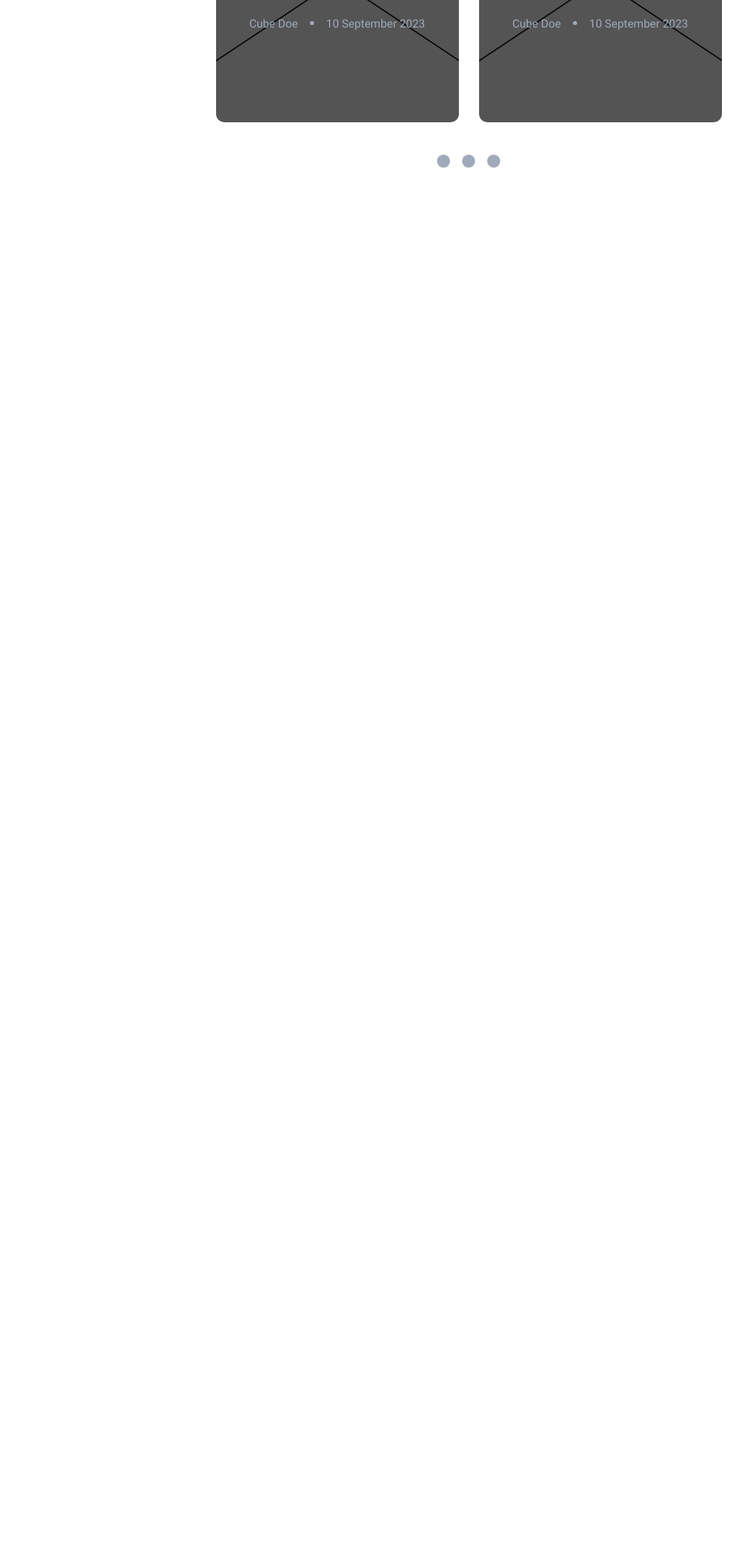
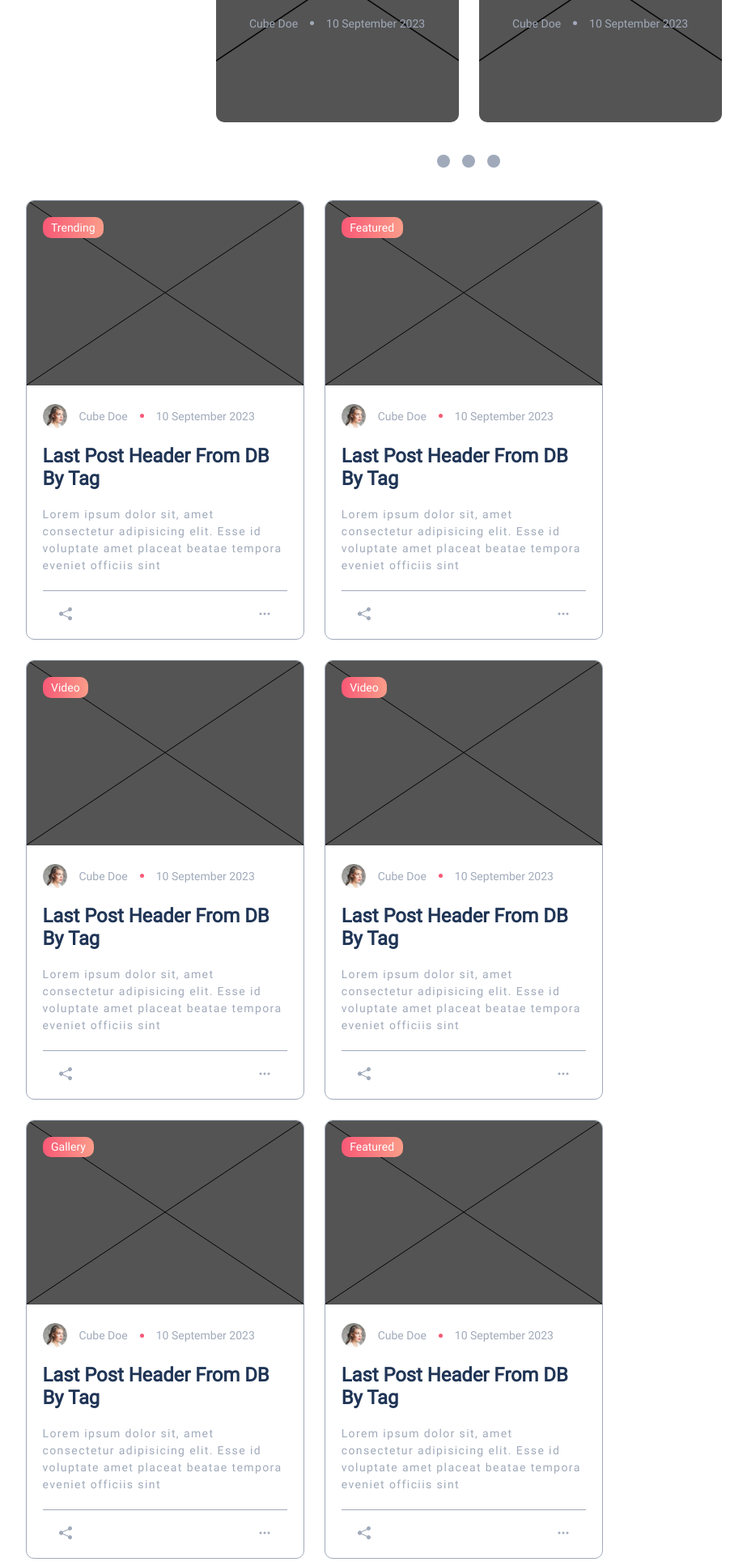
Before and after one commit to MIU-cz/PHP-Work, a PHP site: page / in a window 1280 px wide. Shown: the part 871-2800 px from the top of the page at 81% size, without its empty margins (61-984 px from the left). Before the commit the page ends 1078 px from the top, so only its background shows below. Run offline with PHP 8.4, Linux system fonts and the light colour scheme.

Commit message:
feat: main - main section completed

```diff
--- a/ibaCZ-Blog/components/_Main.php
+++ b/ibaCZ-Blog/components/_Main.php
@@ -5,9 +5,21 @@ $postItem = [
 	'tag' => '',
 	'title' => 'last post header from DB by tag',
 	'text' => 'Lorem ipsum dolor sit, amet consectetur adipisicing elit. Esse id voluptate amet placeat beatae tempora eveniet officiis sint',
+	'foto' => './src/img/autor-foto.png',
 	'autor' => 'Cube Doe',
 	'date' => date('d F Y', getDate()[0]),
 	'img' => './src/img/blog-foto-tmp.svg'
+];
+
+$postBtn = [
+	'share' => '
+		<svg xmlns="http://www.w3.org/2000/svg" width="16" height="16" fill="currentColor" class="bi bi-share-fill" viewBox="0 0 16 16">
+			<path d="M11 2.5a2.5 2.5 0 1 1 .603 1.628l-6.718 3.12a2.499 2.499 0 0 1 0 1.504l6.718 3.12a2.5 2.5 0 1 1-.488.876l-6.718-3.12a2.5 2.5 0 1 1 0-3.256l6.718-3.12A2.5 2.5 0 0 1 11 2.5z"/>
+		</svg>',
+	'more' => '
+		<svg xmlns="http://www.w3.org/2000/svg" width="16" height="16" fill="currentColor" class="bi bi-three-dots" viewBox="0 0 16 16">
+			<path d="M3 9.5a1.5 1.5 0 1 1 0-3 1.5 1.5 0 0 1 0 3zm5 0a1.5 1.5 0 1 1 0-3 1.5 1.5 0 0 1 0 3zm5 0a1.5 1.5 0 1 1 0-3 1.5 1.5 0 0 1 0 3z"/>
+		</svg>'
 ];
 
 $colPost = 10;
@@ -16,18 +28,56 @@ $colPost = 10;
 
 <div class="main__container">
 	<div class="main__content">
-		<div class="main__item_container">
-			<div class="main__item_content">
-				<div class="item_foto"></div>
-				<div class="item_tag"></div>
-				<div class="item_autor">
-					<div class="autor_foto"></div>
-					<div class="autor_name"></div>
-					<div class="deco_dot"></div>
-					<div class="autor_date"></div>
+		<?php
+		for ($i = 1; $i <= $colPost; $i++) {
+			$tagIndx = round(rand(0, 4));
+
+			echo '
+				<div class="main__item_container">
+					<div class="main__item_content">
+						<div class="item_foto">
+							<img src="' . $postItem['img'] . '" alt="blog-foto - ' . $postItem['img'] . '">
+							<div class="item_tag">
+								<button class="tag_btn" name="post-tag-' . $tag[$tagIndx] . '">
+								' . $tag[$tagIndx] . '
+								</button>
+							</div>
+						</div>
+
+						<div class="item_content">
+							<div class="item_autor">
+								<div class="autor_foto">
+									<img src="' . $postItem['foto'] . '" alt="foto-' . $postItem['foto'] . '">
+								</div>
+
+								<div class="autor_name">
+									<span>' . $postItem['autor'] . '</span>
+								</div>
+
+								<div class="autor_date">
+									<span>' . $postItem['date'] . '</span>
+								</div>
+							</div>
+
+							<div class="item_title">
+								<h3>' . $postItem['title'] . '</h3>
+							</div>
+
+							<div class="item_text">
+								<p>' . $postItem['text'] . '</p>
+							</div>
+
+							<div class="item_btns">
+								<button class="post_btn" name="btn-share">' . $postBtn['share'] . '</button>
+								<button class="post_btn" name="btn-more">' . $postBtn['more'] . '</button>
+							</div>
+						</div>
+					</div>
 				</div>
-			</div>
-		</div>
+			';
+		}
+		?>
+
 	</div>
 
 	<div class="aside__content"></div>
--- a/ibaCZ-Blog/src/css/_Main.scss
+++ b/ibaCZ-Blog/src/css/_Main.scss
@@ -10,7 +10,105 @@
 }
 
 .main__content {
-	@include Flexyble();
+	display: grid;
+	grid-auto-flow: row;
+	gap: 25px;
+
+	@media (min-width: 768px) {
+		grid-template-columns: repeat(2, 1fr);
+	}
+
+	.main__item_container {
+		border: 1px solid $c-blue-grayest;
+		border-radius: 10px;
+		overflow: hidden;
+	}
+
+	.main__item_content {
+	}
+
+	.item_foto {
+		width: 100%;
+		position: relative;
+
+		img {
+			width: 100%;
+		}
+
+		.item_tag {
+			position: absolute;
+			top: 20px;
+			left: 20px;
+		}
+	}
+
+	.item_content {
+		padding: 20px;
+		@include Flexyble();
+		flex-direction: column;
+		gap: 20px;
+
+		.item_autor {
+			width: 100%;
+			@include Flexyble();
+			justify-content: flex-start;
+			gap: 15px;
+
+			@include fontStyle($color: $c-blue-grayest);
+
+			.autor_foto {
+				width: 30px;
+				height: 30px;
+
+				img {
+					width: 100%;
+				}
+			}
+
+			.autor_name {
+				@include Flexyble();
+				&::after {
+					content: "";
+					display: inline-block;
+					margin-left: 15px;
+					width: 5px;
+					height: 5px;
+					border-radius: 50%;
+					background-color: $c-main-red;
+				}
+			}
+			.autor_date {
+			}
+		}
+
+		.item_title {
+			h3 {
+				@include fontStyle($fs: 1.7em, $fw: 900);
+				text-transform: capitalize;
+			}
+		}
+		.item_text {
+			@include fontStyle($ls: 0.1em, $lh: 1.5em, $color: $c-blue-grayest);
+		}
+
+		.item_btns {
+			width: 100%;
+			border-top: 1px solid $c-blue-grayest;
+			padding: 20px 20px 0;
+
+			@include Flexyble();
+			justify-content: space-between;
+
+			.post_btn {
+				@include fontStyle($color: $c-blue-grayest);
+
+				&:hover,
+				&:active {
+					color: $c-red-lightest;
+				}
+			}
+		}
+	}
 }
 
 .aside__content {
--- a/ibaCZ-Blog/src/css/_Post-slider.scss
+++ b/ibaCZ-Blog/src/css/_Post-slider.scss
@@ -13,7 +13,6 @@
 	border-radius: 10px;
 	overflow: hidden;
 	background: no-repeat center / cover;
-}
 
 	.item_content {
 		@include Flexyble();
@@ -53,6 +52,7 @@
 			}
 		}
 	}
+}
 
 .pag_btns {
 	@include Flexyble();
--- a/ibaCZ-Blog/src/css/_btns.scss
+++ b/ibaCZ-Blog/src/css/_btns.scss
@@ -72,3 +72,12 @@
 		background: $main-gradient;
 	}
 }
+
+.post_btn {
+	background: none;
+
+	&:hover,
+	&:active {
+		color: $c-red-lightest;
+	}
+}
--- a/ibaCZ-Blog/src/css/style.css
+++ b/ibaCZ-Blog/src/css/style.css
@@ -101,6 +101,13 @@
 }
 .pagBtnBig:hover, .pagBtnBig:active {
   background: linear-gradient(90deg, hsl(349, 92%, 66%) 0%, hsl(10, 92%, 76%) 100%);
+}
+
+.post_btn {
+  background: none;
+}
+.post_btn:hover, .post_btn:active {
+  color: hsl(10, 92%, 76%);
 }
 
 .header__container {
@@ -375,15 +382,14 @@
   overflow: hidden;
   background: no-repeat center/cover;
 }
-
-.item_content {
+.slider_item_container .item_content {
   display: flex;
   justify-content: center;
   align-items: center;
   flex-direction: column;
   gap: 20px;
 }
-.item_content .item_title {
+.slider_item_container .item_content .item_title {
   font-family: "Roboto-Regular";
   font-size: 1.2em;
   font-weight: inherit;
@@ -393,7 +399,7 @@
   text-transform: uppercase;
   text-align: center;
 }
-.item_content .item_description {
+.slider_item_container .item_content .item_description {
   display: flex;
   justify-content: center;
   align-items: center;
@@ -406,12 +412,12 @@
   line-height: normal;
   color: hsl(217, 16%, 68%);
 }
-.item_content .item_description .item_autor {
+.slider_item_container .item_content .item_description .item_autor {
   display: flex;
   justify-content: center;
   align-items: center;
 }
-.item_content .item_description .item_autor::after {
+.slider_item_container .item_content .item_description .item_autor::after {
   content: "";
   display: inline-block;
   margin-left: 15px;
@@ -447,9 +453,111 @@
 }
 
 .main__content {
+  display: grid;
+  grid-auto-flow: row;
+  gap: 25px;
+}
+@media (min-width: 768px) {
+  .main__content {
+    grid-template-columns: repeat(2, 1fr);
+  }
+}
+.main__content .main__item_container {
+  border: 1px solid hsl(217, 16%, 68%);
+  border-radius: 10px;
+  overflow: hidden;
+}
+.main__content .item_foto {
+  width: 100%;
+  position: relative;
+}
+.main__content .item_foto img {
+  width: 100%;
+}
+.main__content .item_foto .item_tag {
+  position: absolute;
+  top: 20px;
+  left: 20px;
+}
+.main__content .item_content {
+  padding: 20px;
   display: flex;
   justify-content: center;
   align-items: center;
+  flex-direction: column;
+  gap: 20px;
+}
+.main__content .item_content .item_autor {
+  width: 100%;
+  display: flex;
+  justify-content: center;
+  align-items: center;
+  justify-content: flex-start;
+  gap: 15px;
+  font-family: "Roboto-Regular";
+  font-size: inherit;
+  font-weight: inherit;
+  letter-spacing: normal;
+  line-height: normal;
+  color: hsl(217, 16%, 68%);
+}
+.main__content .item_content .item_autor .autor_foto {
+  width: 30px;
+  height: 30px;
+}
+.main__content .item_content .item_autor .autor_foto img {
+  width: 100%;
+}
+.main__content .item_content .item_autor .autor_name {
+  display: flex;
+  justify-content: center;
+  align-items: center;
+}
+.main__content .item_content .item_autor .autor_name::after {
+  content: "";
+  display: inline-block;
+  margin-left: 15px;
+  width: 5px;
+  height: 5px;
+  border-radius: 50%;
+  background-color: hsl(349, 92%, 66%);
+}
+.main__content .item_content .item_title h3 {
+  font-family: "Roboto-Regular";
+  font-size: 1.7em;
+  font-weight: 900;
+  letter-spacing: normal;
+  line-height: normal;
+  color: hsl(216, 46%, 23%);
+  text-transform: capitalize;
+}
+.main__content .item_content .item_text {
+  font-family: "Roboto-Regular";
+  font-size: inherit;
+  font-weight: inherit;
+  letter-spacing: 0.1em;
+  line-height: 1.5em;
+  color: hsl(217, 16%, 68%);
+}
+.main__content .item_content .item_btns {
+  width: 100%;
+  border-top: 1px solid hsl(217, 16%, 68%);
+  padding: 20px 20px 0;
+  display: flex;
+  justify-content: center;
+  align-items: center;
+  justify-content: space-between;
+}
+.main__content .item_content .item_btns .post_btn {
+  font-family: "Roboto-Regular";
+  font-size: inherit;
+  font-weight: inherit;
+  letter-spacing: normal;
+  line-height: normal;
+  color: hsl(217, 16%, 68%);
+}
+.main__content .item_content .item_btns .post_btn:hover, .main__content .item_content .item_btns .post_btn:active {
+  color: hsl(10, 92%, 76%);
 }
 
 .aside__content {
```
Also changed, not shown: 1 other file. Lines whose indentation alone changed are shown as unchanged.
